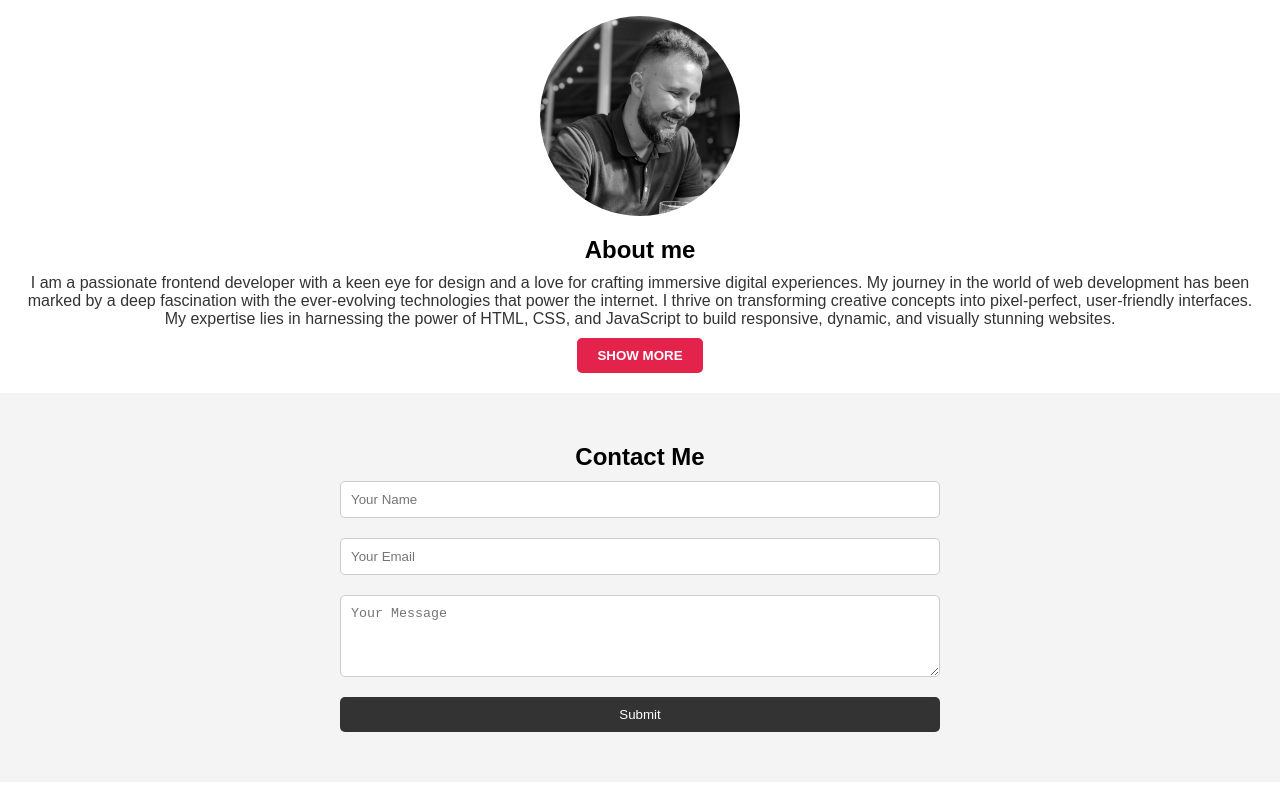
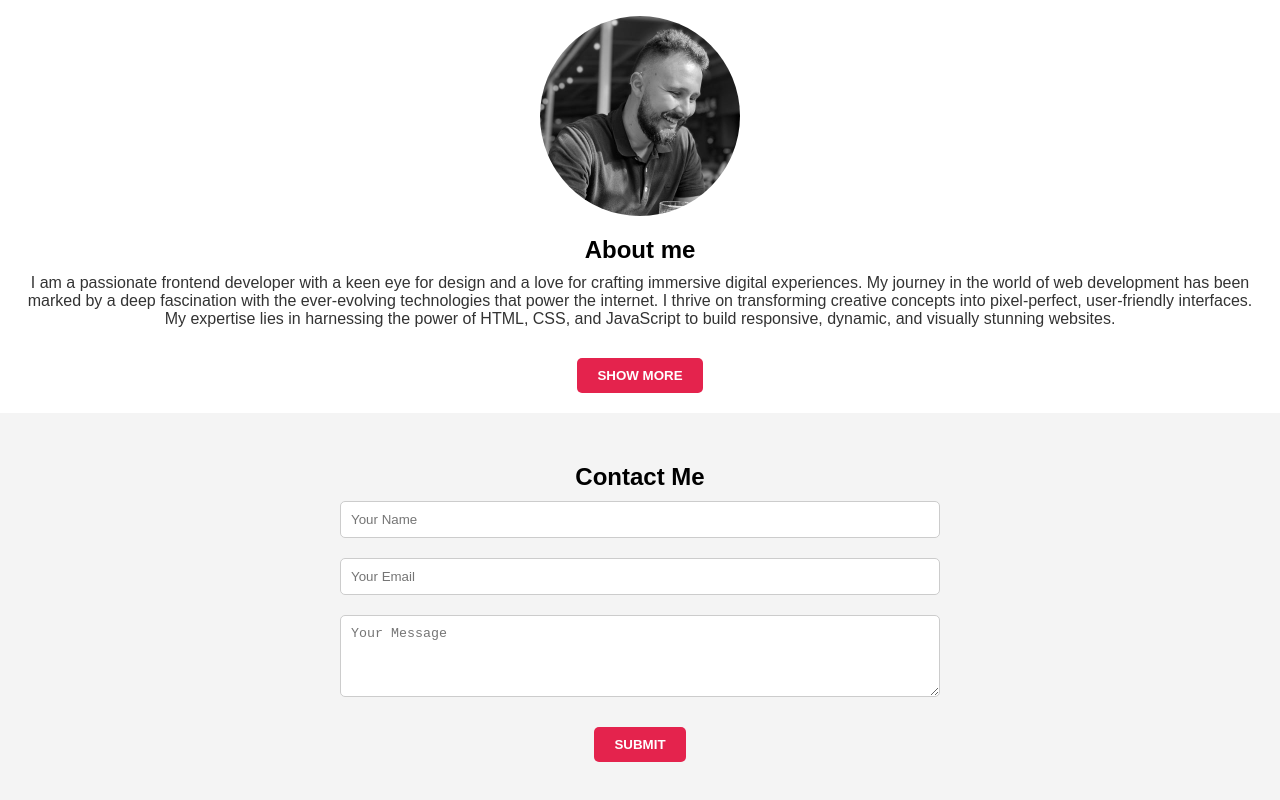
Before and after one commit to judaram98/landing, a plain HTML site: page index.html in a window 1280 px wide. Shown: the part 348-1148 px from the top of the page. Drawn offline with Linux system fonts and the light colour scheme.

Commit message:
✨feat:New styles on submit button

```diff
--- a/index.html
+++ b/index.html
@@ -76,7 +76,9 @@
         <input type="text" placeholder="Your Name" required />
         <input type="email" placeholder="Your Email" required />
         <textarea placeholder="Your Message" rows="4" required></textarea>
-        <input type="submit" value="Submit" />
+        <div class="submit-container">
+          <input type="submit" value="Submit" id="submit-btn" />
+        </div>
       </form>
     </div>
 
--- a/styles.css
+++ b/styles.css
@@ -76,16 +76,19 @@ nav a:hover {
 }
 
 .short-description {
+  margin-bottom: 20px;
   max-height: 150px; /* Altura máxima para la descripción corta */
   overflow: hidden;
 }
 
 .full-description {
+  margin-bottom: 20px;
   display: none; /* Inicialmente oculta la descripción completa */
   max-height: none; /* Elimina la altura máxima para mostrar todo el texto */
 }
 
-#show-more-btn {
+#show-more-btn,
+#submit-btn {
   background-color: #e4234d;
   color: #fff;
   border: none;
@@ -97,7 +100,8 @@ nav a:hover {
   text-transform: uppercase;
 }
 
-#show-more-btn:hover {
+#show-more-btn:hover,
+#submit-btn:hover {
   background-color: #c4183d;
 }
 
@@ -131,13 +135,9 @@ nav a:hover {
   outline-color: #e4234d;
 }
 
-.contact input[type="submit"] {
-  background-color: #333;
-  color: #fff;
-  border: none;
-  padding: 10px 20px;
-  border-radius: 5px;
-  cursor: pointer;
+.submit-container {
+  display: flex;
+  justify-content: center;
 }
 
 /* Media Queries for Responsive Design */
```
